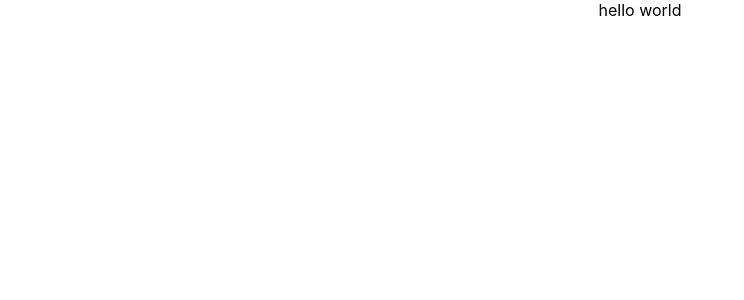
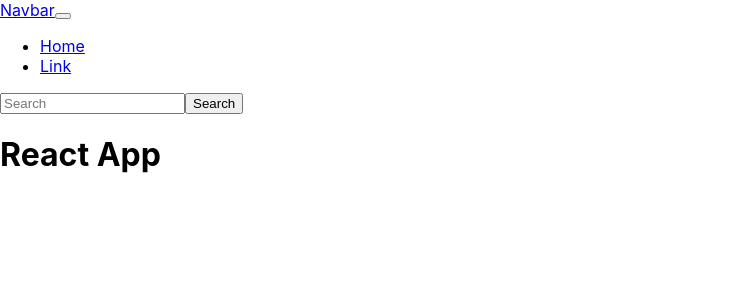
Before and after one commit to Nadiakhanv2/iNotebook-React, a React (Create React App) app: page / in a window 1280 px wide. Shown: the top 300 px of the page, without its empty margins (0-744 px from the left). Built offline with nearby package versions, Linux system fonts and the light colour scheme.

Commit message:
add Navbar

```diff
--- a/src/App.js
+++ b/src/App.js
@@ -1,10 +1,13 @@
 import './App.css';
+import { BrowserRouter as Router, Route, Switch, Link } from "react-router-dom";
+import Navbar from './components/Navbar';
 
 function App() {
   return (
-    <div className="App">
-      hello world
-    </div>
+    <>
+      <Navbar/>
+   <h1>React App</h1>
+    </>
   );
 }
 
```
